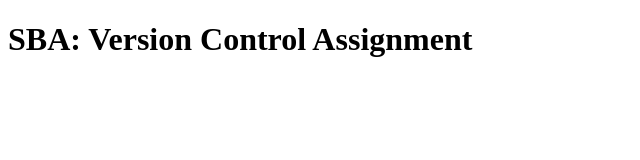
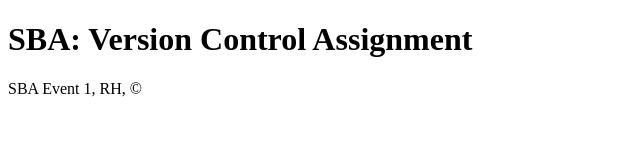
Before and after one commit to DblRH600/version-control-simulation-RicoHaywood, a plain HTML site: page index.html in a window 1280 px wide. Shown: the whole page, without its empty margins (0-640 px from the left). Drawn offline with Linux system fonts and the light colour scheme.

Commit message:
Updated footer section

```diff
--- a/index.html
+++ b/index.html
@@ -8,4 +8,7 @@
 <body>
     <h1>SBA: Version Control Assignment</h1>
 </body>
+<footer>
+    <p>SBA Event 1, RH, &copy;</p>
+</footer>
 </html>
```
